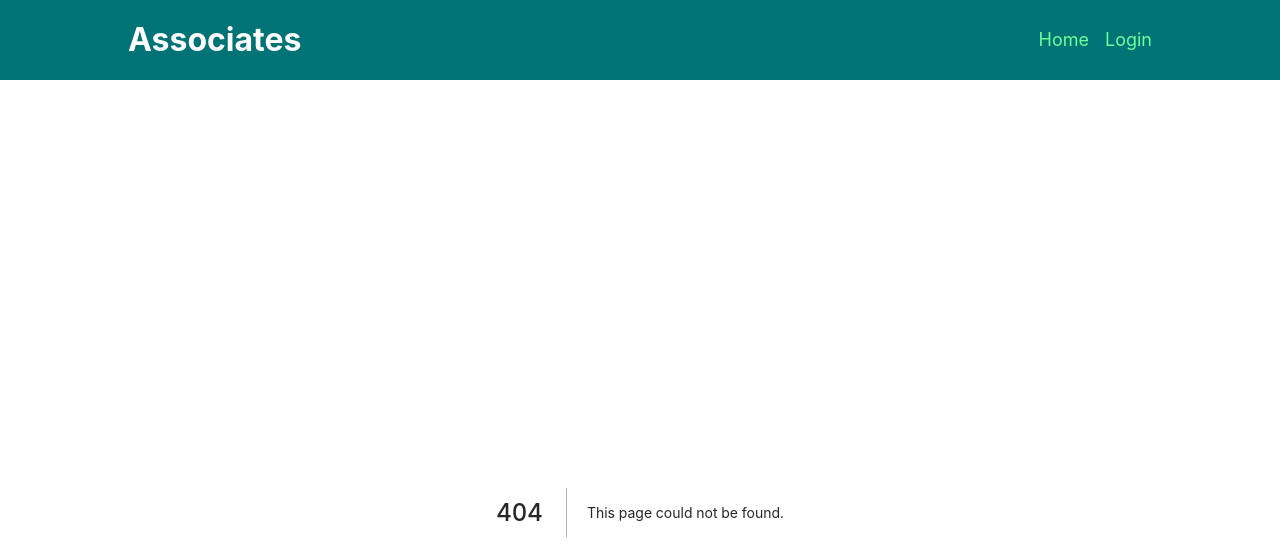
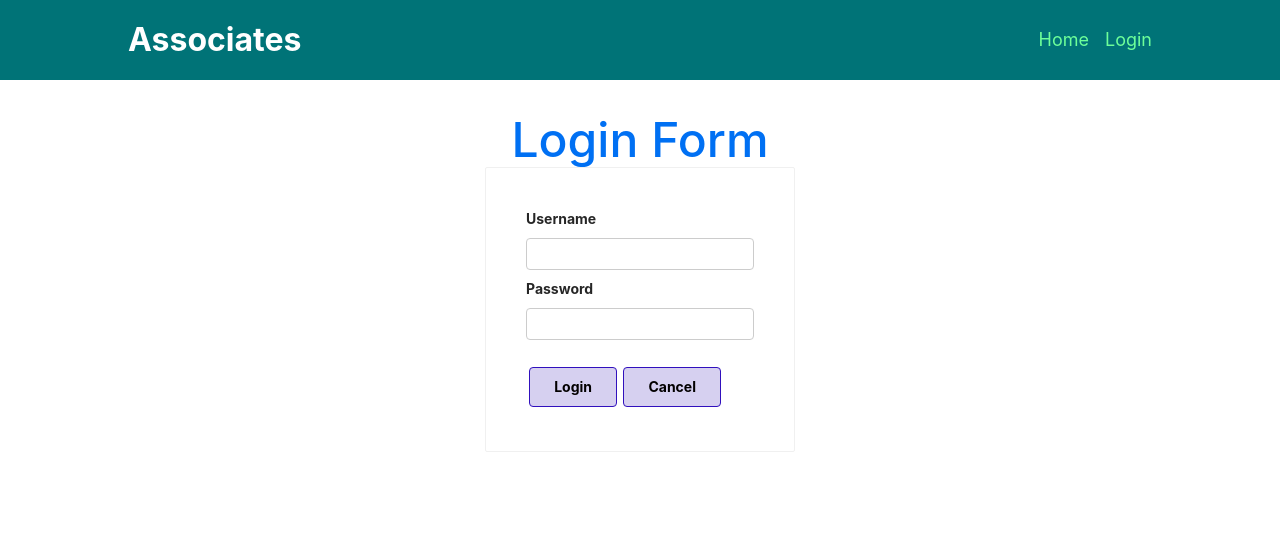
Before and after one commit to rvillaester/third-party-room-charges-fe, a Next.js app: page /auth in a window 1280 px wide. Before the commit this address had no page. Shown: the top 560 px of the page. Built offline with nearby package versions, Linux system fonts and the light colour scheme.

Commit message:
added login

```diff
--- /dev/null
+++ b/common/appUtil.ts
@@ -0,0 +1,12 @@
+ export const constructAPIUrl = (resource: String) => {
+    let id = '346uq6ixqf';
+    return `https://${id}.execute-api.ap-southeast-2.amazonaws.com/dev/${resource}`;
+  };
+
+  export const isAuthenticated = () => {
+    if (typeof window !== "undefined") {
+      let status = localStorage.getItem('status');
+      return ('authenticated' === status);
+    }
+    return false;
+  }
--- /dev/null
+++ b/components/auth/Login.module.css
@@ -0,0 +1,91 @@
+.form {
+    padding: 1rem;
+  }
+
+  .control {
+    margin-bottom: 0.5rem;
+  }
+
+  .control label {
+    display: block;
+    font-weight: bold;
+    margin-bottom: 0.5rem;
+  }
+
+  .control input,
+  .control select,
+  .control textarea {
+    display: block;
+    font: inherit;
+    border-radius: 4px;
+    border: 1px solid #ccc;
+    padding: 0.25rem;
+    width: 100%;
+  }
+
+  .actions {
+    margin-top: 1rem;
+    text-align: right;
+  }
+
+  .actions button {
+    font: inherit;
+    cursor: pointer;
+    background-color: #d6d0f0;
+    color: rgb(3, 0, 0);
+    padding: 0.5rem 1.5rem;
+    border: 1px solid #3010bd;
+    border-radius: 4px;
+    font-weight: bold;
+  }
+
+  .actions button:hover,
+  .actions button:active {
+    background-color: #3010bd;
+    border-color: #3010bd;
+    color: white;
+  }
+
+  .actionGroup {
+    display: flex;
+  }
+
+  .actionGroup .actions {
+    padding: .2rem;
+  }
+
+
+
+
+
+
+  .container {
+    padding: 0 2rem;
+  }
+
+  .main {
+    /* min-height: 100vh; */
+    flex: 1;
+    display: flex;
+    flex-direction: column;
+    justify-content: center;
+    align-items: center;
+  }
+
+  .title {
+    margin: 0;
+    line-height: 1.15;
+    font-size: 3rem;
+    color: #0070f3;
+  }
+
+  .title,
+  .description {
+    text-align: center;
+  }
+
+  .description {
+    margin: 4rem 0;
+    line-height: 1.5;
+    font-size: 1.5rem;
+  }
--- /dev/null
+++ b/components/auth/Login.tsx
@@ -0,0 +1,91 @@
+import { Card } from "antd";
+import { useRouter } from "next/router";
+import React, { useRef } from "react";
+import { constructAPIUrl } from "../../common/appUtil";
+import { setCookie } from "../../common/cookieUtil";
+import classes from "./Login.module.css"
+
+const Login: React.FC<{}> = () => {
+
+    const userNameInputRef = useRef();
+    const passwordInputRef = useRef();
+    const router = useRouter();
+
+    const submitHandler = async (event: React.FormEvent<HTMLFormElement>) => {
+        event.preventDefault()
+        let url = constructAPIUrl('auth/login');
+        let username = userNameInputRef.current.value;
+        let response = await fetch(url, {
+            headers: {
+                'Content-Type': 'application/json'
+              },
+            method: 'POST',
+            body: JSON.stringify({
+                username: username,
+                password: passwordInputRef.current.value,
+            })
+        })
+
+        let status = response.status;
+        console.log(status);
+        if(status != 200) {
+            alert('Invalid username or password');
+        } else {
+            let data = await response.json();
+            const {status, role, hotelId, partnerId, hotelName, partnerName} = data
+            if(status == 'fail'){
+                alert('Invalid username or password');
+                return
+            }
+            if (typeof window !== "undefined") {
+                localStorage.setItem("status", "authenticated")
+                localStorage.setItem('role', role);
+                localStorage.setItem('hotelId', hotelId);
+                localStorage.setItem('partnerId', partnerId);
+                localStorage.setItem('hotelName', hotelName);
+                localStorage.setItem('partnerName', partnerName);
+
+            }
+            router.push('/');
+        }
+    };
+
+    const onCancelHandler = () => {
+    };
+
+    return (
+        <React.Fragment>
+            <div className={classes.container}>
+                <main className={classes.main}>
+                <h1 className={classes.title}>
+                    Login Form
+                </h1>
+            <Card>
+                <form className={classes.form} onSubmit={submitHandler}>
+                    <div className={classes.control}>
+                    <label htmlFor='username'>Username</label>
+                    <input type='text' required id='username' ref={userNameInputRef} />
+                    </div>
+                    <div className={classes.control}>
+                    <label htmlFor='password'>Password</label>
+                    <input type="password" required id='password' ref={passwordInputRef} />
+                    </div>
+                    <div className={classes.actionGroup}>
+                    <div className={classes.actions}>
+                        <button type="submit">Login</button>
+                    </div>
+                    <div className={classes.actions}>
+                        <button onClick={onCancelHandler}>
+                            Cancel
+                        </button>
+                    </div>
+                    </div>
+                </form>
+            </Card>
+            </main>
+            </div>
+        </React.Fragment>
+    );
+  };
+
+  export default Login;
--- a/components/layout/MainNavigation.tsx
+++ b/components/layout/MainNavigation.tsx
@@ -1,5 +1,7 @@
 import Link from "next/link";
+import { useRouter } from "next/router";
 import React, { useEffect, useState } from "react";
+import { isAuthenticated } from "../../common/appUtil";
 import { getCookie, removeCookie, setCookie } from "../../common/cookieUtil";
 import classes from "./MainNavigation.module.css";
 
@@ -7,6 +9,8 @@ const MainNavigation: React.FC<{}> = () => {
   const [isLoggedIn, setIsLoggedIn] = useState<boolean>(false);
 
   let isLoggedInKey = 'isLoggedIn';
+
+  const router = useRouter()
 
   useEffect(() => {
     let isLoggedInCookie = getCookie(isLoggedInKey);
@@ -16,15 +20,12 @@ const MainNavigation: React.FC<{}> = () => {
   }, [isLoggedIn]);
 
   const onLoginHandler = () => {
-    setCookie('isLoggedIn', 'true', 1000);
-    setIsLoggedIn(true);
-    window.location.reload();
+    router.push('/auth')
   };
 
   const onLogoutHandler = () => {
-    removeCookie('isLoggedIn');
-    setIsLoggedIn(false);
-    window.location.reload();
+    localStorage.setItem('status', 'not-authenticated');
+    router.push('/');
   };
 
   return (
@@ -35,12 +36,12 @@ const MainNavigation: React.FC<{}> = () => {
           <li>
             <Link href="/">Home</Link>
           </li>
-          {!isLoggedIn && (
+          {!isAuthenticated() && (
             <li>
               <a onClick={onLoginHandler}>Login</a>
             </li>
           )}
-          {isLoggedIn && (
+          {isAuthenticated() && (
             <li>
               <a onClick={onLogoutHandler}>Logout</a>
             </li>
--- /dev/null
+++ b/components/ui/Card.module.css
@@ -0,0 +1,22 @@
+.card {
+    margin: 1rem;
+    padding: 1.5rem;
+    text-align: left;
+    color: inherit;
+    text-decoration: none;
+    border: 1px solid #eaeaea;
+    border-radius: 10px;
+    transition: color 0.15s ease, border-color 0.15s ease;
+    width: 30rem;
+  }
+
+.card h2 {
+  margin: 0 0 1rem 0;
+  font-size: 1.5rem;
+}
+
+.card p {
+  margin: 0;
+  font-size: 1.25rem;
+  line-height: 1.5;
+}
--- /dev/null
+++ b/pages/auth/index.tsx
@@ -0,0 +1,10 @@
+import { NextPage } from "next";
+import Login from "../../components/auth/Login";
+
+const Auth: NextPage = (props) => {
+    return (
+        <Login></Login>
+    );
+  };
+
+  export default Auth;
```
Also changed, not shown: components/ui/Card.tsx (added, +7 -0 lines).
